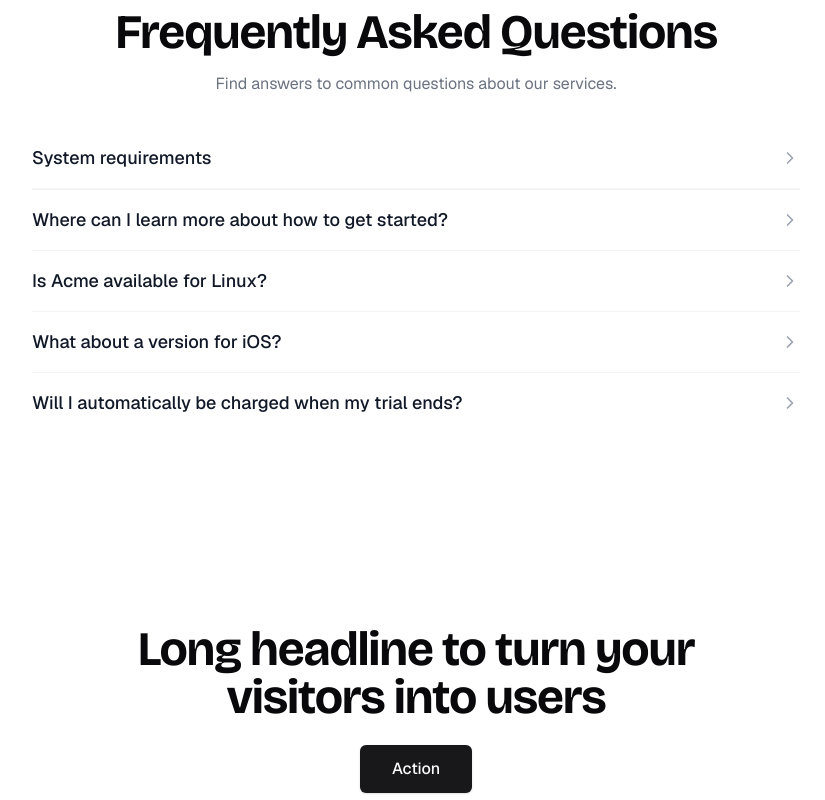
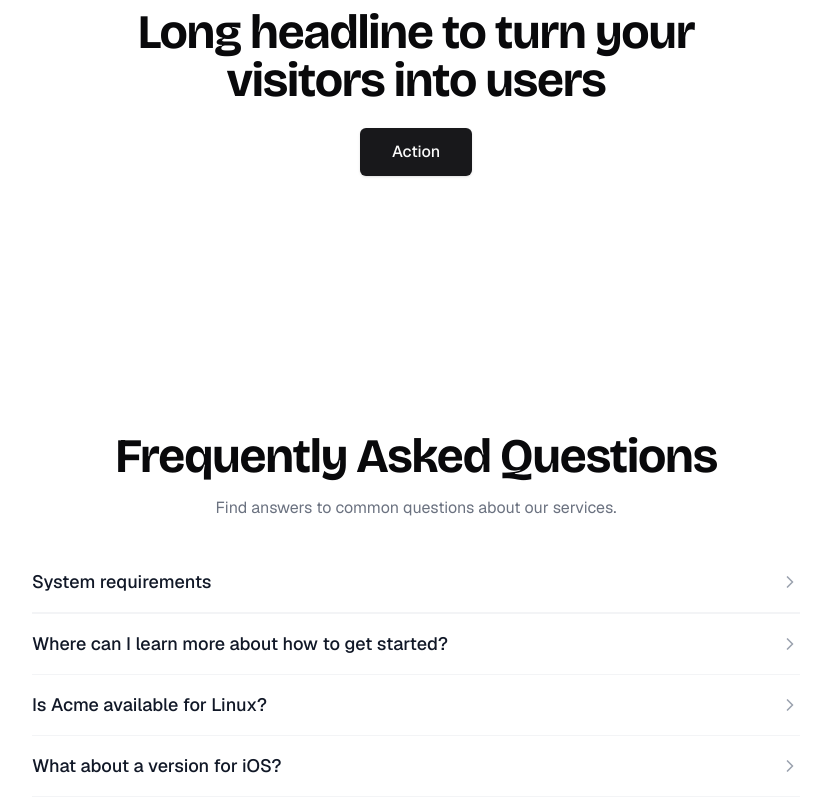
Before and after one commit to auroradream04/call-of-dragons, a Next.js app: page / in a window 1280 px wide. Shown: the part 3720-4520 px from the top of the page, without its empty margins (224-1049 px from the left). Built offline with nearby package versions, Linux system fonts and the light colour scheme.

Commit message:
refactor: put the CTA first before the FAQs

```diff
--- a/src/app/page.tsx
+++ b/src/app/page.tsx
@@ -39,11 +39,12 @@ export default function Home() {
         ))}
       </div>
 
+      {/* Final CTA */}
+      <LastCTA />
+
       {/* FAQ section */}
       <FAQ {...siteConfig.faq} />
 
-      {/* Final CTA */}
-      <LastCTA />
     </main>
   );
 }
```
